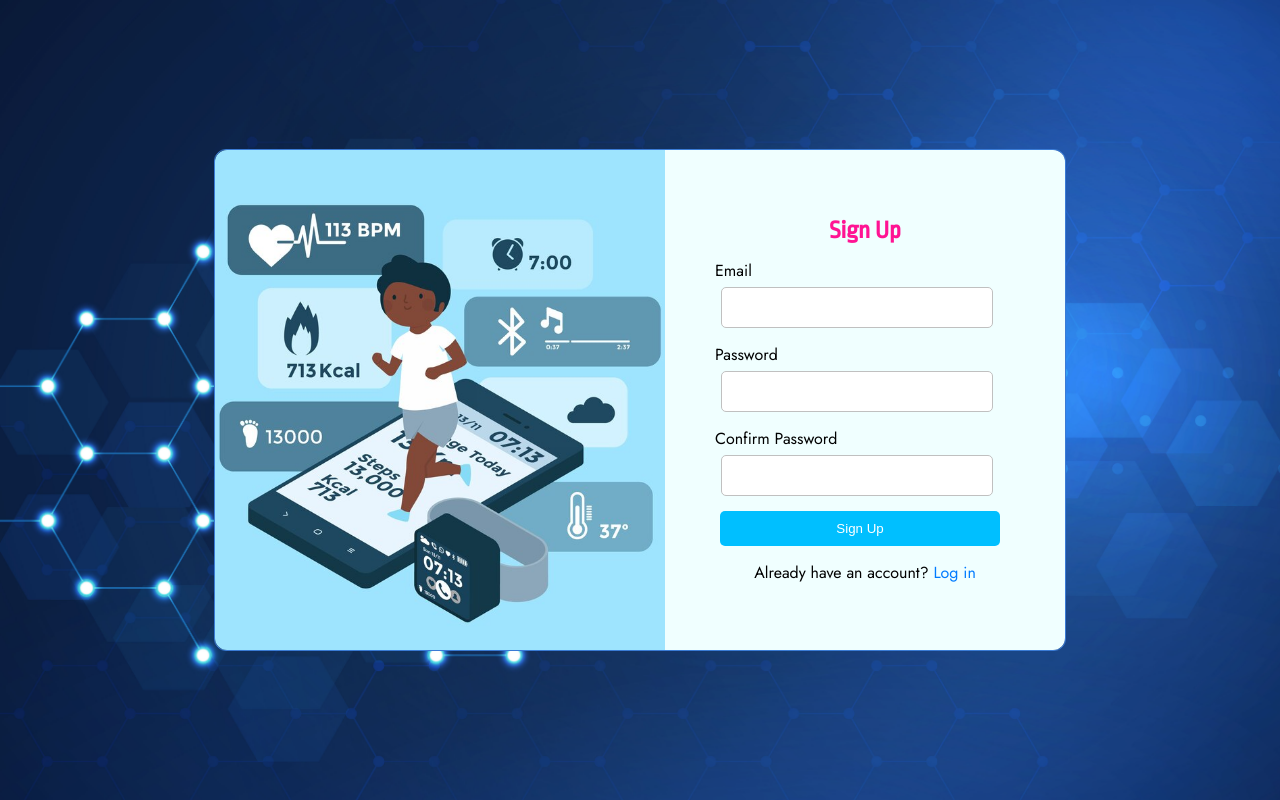
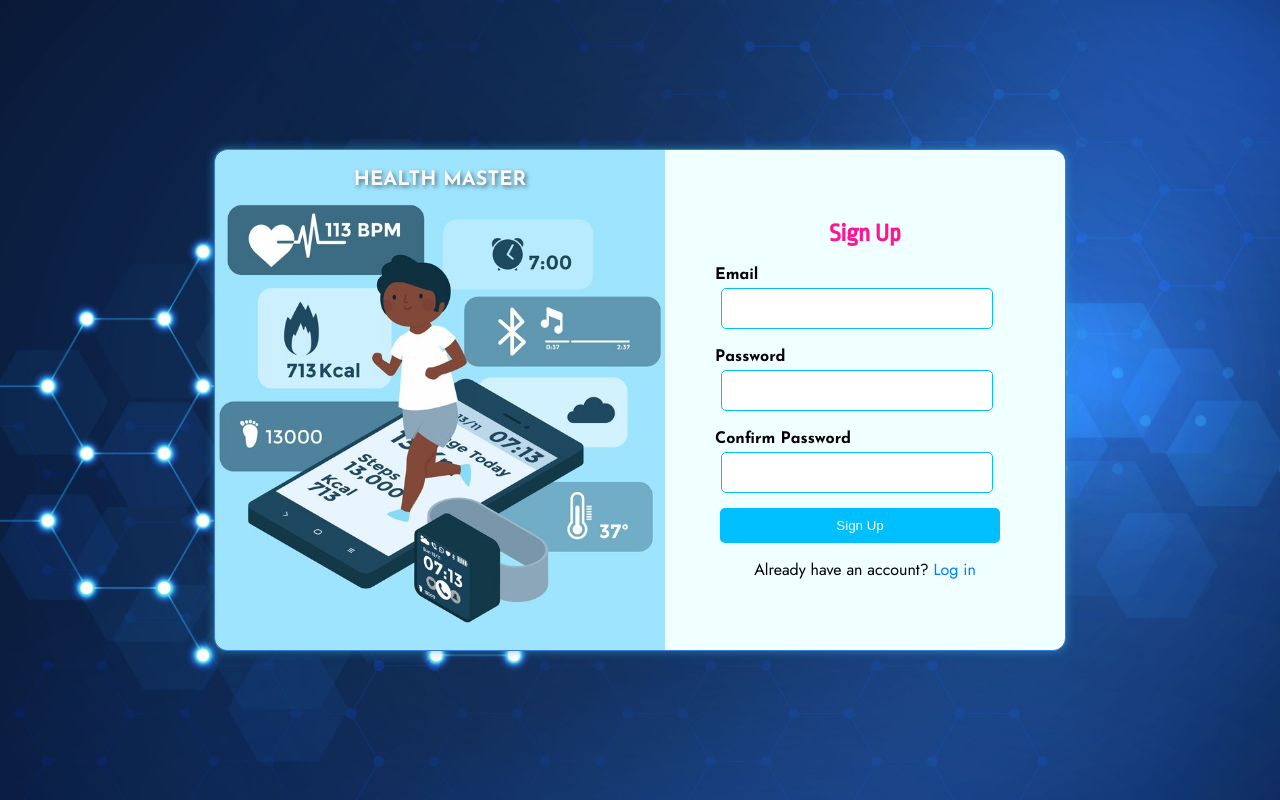
Before and after one commit to CHEGEBB/Health-Master, a React (Create React App) app in the folder frontend/: page /signup in a window 1280 px wide. Built offline with nearby package versions, Linux system fonts and the light colour scheme; no server answers; a web font is replaced by a local one.

Commit message:
done with sign up

```diff
--- a/frontend/src/authpages/Signup.js
+++ b/frontend/src/authpages/Signup.js
@@ -62,6 +62,8 @@ const Signup = () => {
         <div className="overlay"></div>
         <div className="sign-up">
           <div className="left">
+        <h1>HEALTH MASTER</h1>
+
 
 </div>
 
--- a/frontend/src/authpages/Signup.scss
+++ b/frontend/src/authpages/Signup.scss
@@ -115,6 +115,7 @@ $dark-green: #006400;
   border-radius: 8px;
   max-height: 500px;
   border-radius: 12px;
+  box-shadow:  0 0 10px rgba(53, 167, 212, 0.6);
 
 }
 .left {
@@ -129,6 +130,16 @@ $dark-green: #006400;
   position: relative;
   border-top-left-radius: 12px;
   border-bottom-left-radius: 12px;
+
+  h1{
+    font-family: $josefin;
+    font-size: 20px;
+    color: $snow-white;
+    text-align: center;
+    margin-top: 20px;
+    margin-bottom: 20px;
+    text-shadow: 2px 2px 4px rgba(0, 0, 0, 0.5);
+  }
 
 }
 
@@ -213,13 +224,16 @@ form {
   label {
     display: flex;
     justify-content: left;
+    font-family: $josefin;
+    font-weight: 700;
+    margin-top: 5px;
   }
   input [type="text"],
   input[type="password"],
   input[type="email"] {
     width: 250px;
     padding: 10px;
-    border: 1px solid #c0c0c0;
+    border: 1px solid $deep-sky-blue;
     border-radius: 5px;
     margin-left: 6px;
     font-family: $jost;
```
